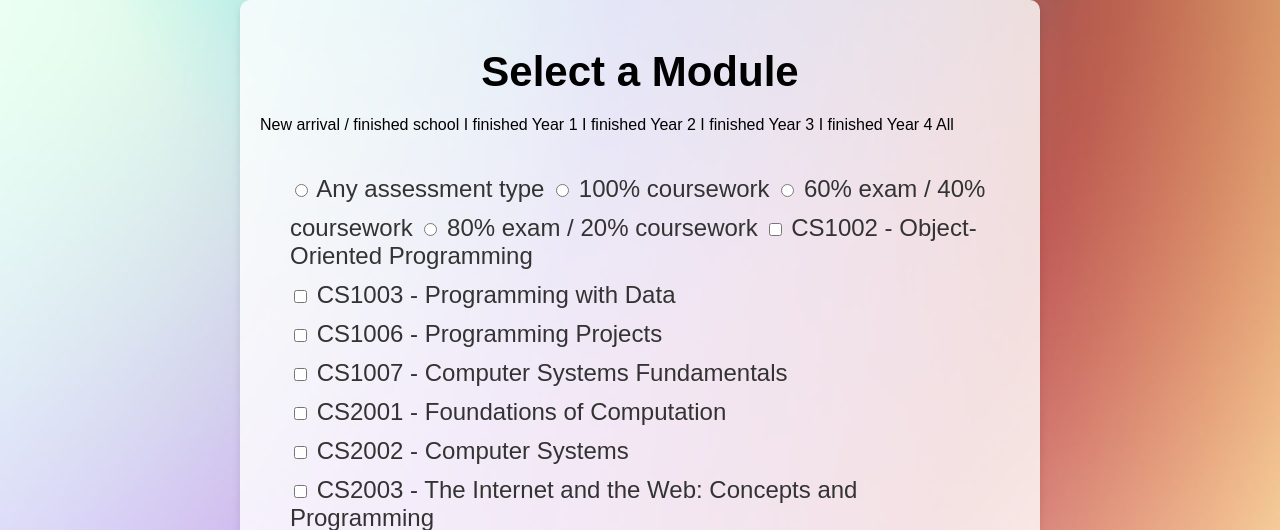
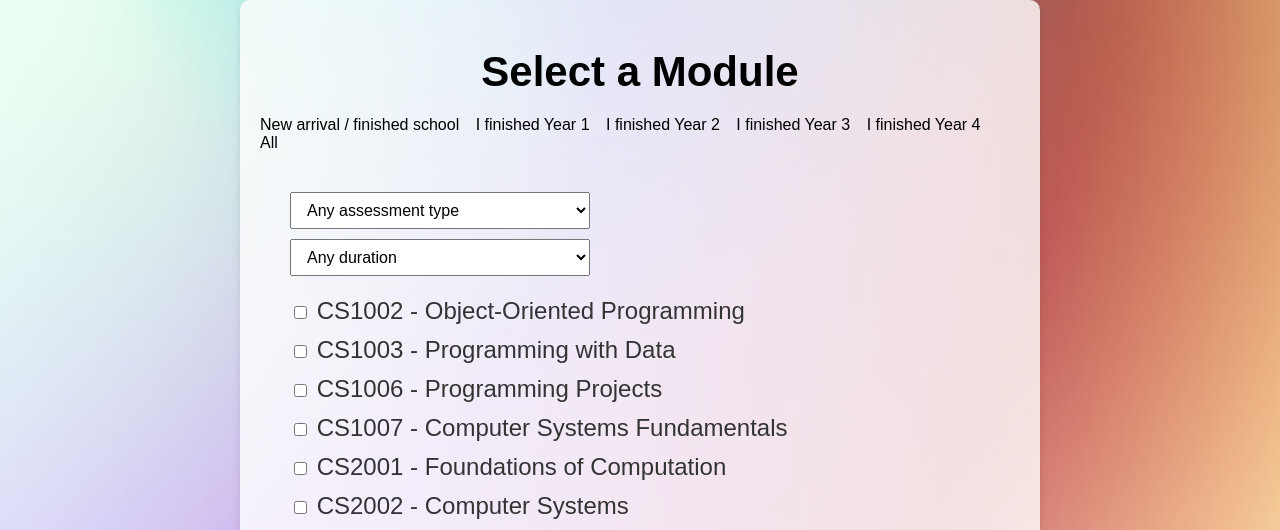
Before and after one commit to VeronikaShevc/module-picker, a FastAPI app: page / in a window 1280 px wide. Shown: the top 530 px of the page. Run offline with FastAPI, Linux system fonts and the light colour scheme.

Commit message:
add exam duration dropdown, fix dropdown selection persistence

```diff
--- a/app.py
+++ b/app.py
@@ -110,8 +110,7 @@ async def read_item(request: Request, last_year: str = None, exam_percent: str =
 
     filtered = filter_by_last_year(filtered, last_year, "checklist")
 
-    return templates.TemplateResponse(request=request, name="index.html", context={"modules": filtered, "last_year": last_year})
-
+    return templates.TemplateResponse(request=request, name="index.html", context={"modules": filtered, "last_year": last_year, "exam_percent": exam_percent, "exam_duration": exam_duration})
 
 @app.get("/check", response_class=HTMLResponse)
 async def check_eligibility(request: Request, passed: list[str] = Query(default=[]), last_year: str = Query(default=None), exam_percent: str = None, coursework_percent: str = None, exam_duration: str = None):
--- a/static/style.css
+++ b/static/style.css
@@ -74,3 +74,15 @@ a {
 .status-pending {
     background-color: #ffe4a3;
 }
+
+.year-nav a {
+    margin-right: 12px;
+}
+
+select {
+    font-size: 16px;
+    padding: 8px 12px;
+    margin: 10px 0;
+    display: block;
+    width: 300px;
+}
--- a/templates/index.html
+++ b/templates/index.html
@@ -18,10 +18,20 @@
         <ul>
             <form method="get" action="/check">
                 <input type="hidden" name="last_year" value="{{ last_year }}">
-                <label><input type="radio" name="exam_percent" value=""> Any assessment type</label>
-                <label><input type="radio" name="exam_percent" value="0"> 100% coursework</label>
-                <label><input type="radio" name="exam_percent" value="60"> 60% exam / 40% coursework</label>
-                <label><input type="radio" name="exam_percent" value="80"> 80% exam / 20% coursework</label>
+                <select name="exam_percent" onchange="window.location.href='/?last_year={{ last_year }}&exam_percent=' + this.value">
+                    <option value="" {% if not exam_percent %}selected{% endif %}>Any assessment type</option>
+                    <option value="0" {% if exam_percent == 0 %}selected{% endif %}>100% coursework</option>
+                    <option value="60" {% if exam_percent == 60 %}selected{% endif %}>60% exam / 40% coursework</option>
+                    <option value="80" {% if exam_percent == 80 %}selected{% endif %}>80% exam / 20% coursework</option>
+                </select>
+                {% if exam_percent != 0 %}
+                <select name="exam_duration" onchange="window.location.href='/?last_year={{ last_year }}&exam_percent={{ exam_percent }}&exam_duration=' + this.value">
+                    <option value="" {% if not exam_duration %}selected{% endif %}>Any duration</option>
+                    <option value="2" {% if exam_duration == 2 %}selected{% endif %}>2 hours</option>
+                    <option value="2.5" {% if exam_duration == 2.5 %}selected{% endif %}>2.5 hours</option>
+                    <option value="3" {% if exam_duration == 3 %}selected{% endif %}>3 hours</option>
+                </select>
+                {% endif %}
                 {% for code, details in modules.items() %}
                     <input type="checkbox" name="passed" value="{{code}}"> {{code}} - {{details.name}}<br>
                 {% endfor %}
```
